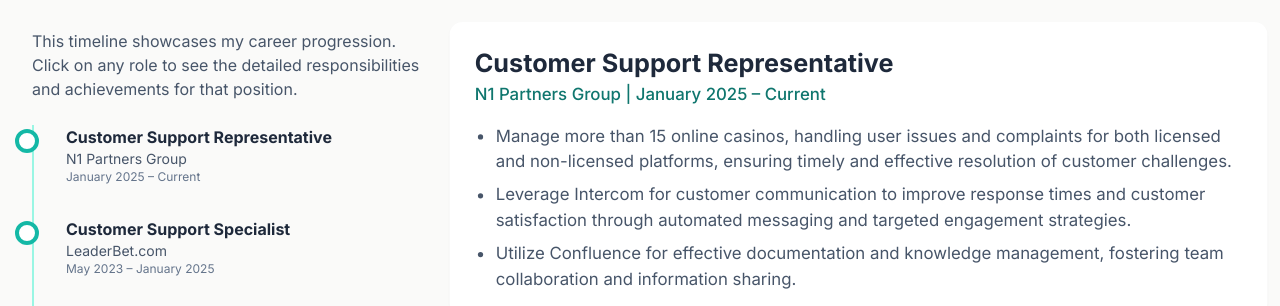
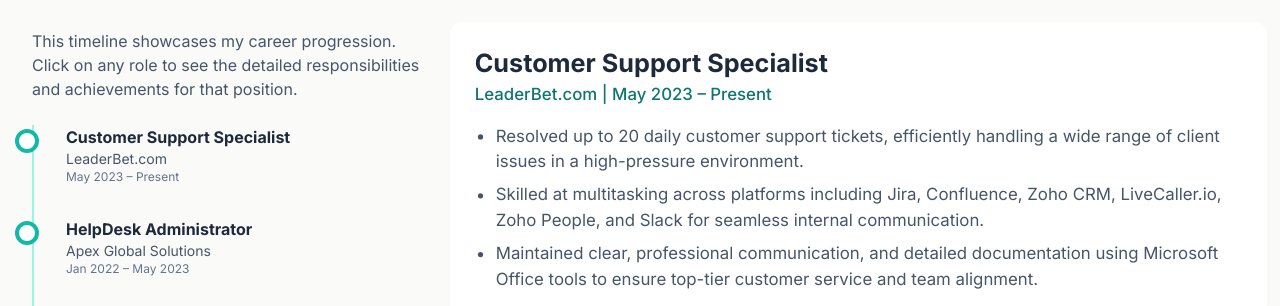
Before and after one commit to Luchezzze98/interactive-cv, a plain HTML site: page index.html in a window 1280 px wide. Shown: the part 469-775 px from the top of the page. Drawn offline with nearby package versions, Linux system fonts and the light colour scheme.

Commit message:
Update index.html

```diff
--- a/index.html
+++ b/index.html
@@ -112,18 +112,10 @@
         <section id="achievements" class="mb-16 scroll-mt-24 fade-in-section">
             <h2 class="text-3xl font-bold text-slate-800 mb-8 text-center" data-lang-key="achievementsTitle">Key Achievements</h2>
             <p class="text-slate-600 mb-8 text-center max-w-3xl mx-auto" data-lang-key="achievementsDescription">Here are some highlights from my career. Click on any card to learn more about the context and impact of these accomplishments.</p>
-            <div class="grid md:grid-cols-2 lg:grid-cols-3 gap-6">
-                 <div class="achievement-card bg-white p-6 rounded-xl shadow-sm hover:shadow-lg hover:-translate-y-1 transition-all cursor-pointer" data-achievement="casinos">
-                    <h3 class="text-2xl font-bold text-teal-600">15+</h3>
-                    <p class="font-semibold text-slate-700" data-lang-key="achievementCasinos">Online Casinos Managed</p>
-                </div>
+            <div class="grid md:grid-cols-2 lg:grid-cols-3 gap-6 justify-center">
                 <div class="achievement-card bg-white p-6 rounded-xl shadow-sm hover:shadow-lg hover:-translate-y-1 transition-all cursor-pointer" data-achievement="tickets">
                     <h3 class="text-2xl font-bold text-teal-600">20+</h3>
                     <p class="font-semibold text-slate-700" data-lang-key="achievementTickets">Daily Tickets Resolved</p>
-                </div>
-                 <div class="achievement-card bg-white p-6 rounded-xl shadow-sm hover:shadow-lg hover:-translate-y-1 transition-all cursor-pointer" data-achievement="knowledge">
-                    <h3 class="text-2xl font-bold text-teal-600">✓</h3>
-                    <p class="font-semibold text-slate-700" data-lang-key="achievementKnowledge">Knowledge Base Creation</p>
                 </div>
             </div>
         </section>
@@ -188,9 +180,7 @@
                     toolsSkillsTitle: 'Tools & Platforms',
                     achievementsTitle: 'Key Achievements',
                     achievementsDescription: 'Here are some highlights from my career. Click on any card to learn more about the context and impact of these accomplishments.',
-                    achievementCasinos: 'Online Casinos Managed',
                     achievementTickets: 'Daily Tickets Resolved',
-                    achievementKnowledge: 'Knowledge Base Creation',
                     educationTitle: 'Education & Languages',
                     educationSubTitle: 'Education',
                     degree: 'Computer Science',
@@ -206,19 +196,16 @@
                     skillModalBody: "This skill was applied and honed during my time at: ",
                     skillModalBodyDefault: "This is a foundational skill I've developed and applied across various professional contexts.",
                     experienceData: [
-                        { id: 'n1', title: 'Customer Support Representative', company: 'N1 Partners Group', period: 'January 2025 – Current', details: ['Manage more than 15 online casinos, handling user issues and complaints for both licensed and non-licensed platforms, ensuring timely and effective resolution of customer challenges.', 'Leverage Intercom for customer communication to improve response times and customer satisfaction through automated messaging and targeted engagement strategies.', 'Utilize Confluence for effective documentation and knowledge management, fostering team collaboration and information sharing.'], skills: ['Intercom', 'Confluence', 'Customer Service'] },
-                        { id: 'leaderbet', title: 'Customer Support Specialist', company: 'LeaderBet.com', period: 'May 2023 – January 2025', details: ['Resolved up to 20 daily customer support tickets, efficiently handling a wide range of client issues in a high-pressure environment.', 'Skilled at multitasking across platforms including Jira, Zoho CRM, LiveCaller.io, Zoho People, and Slack for seamless internal communication.', 'Maintained clear, professional communication, and detailed documentation using Microsoft Office tools to ensure top-tier customer service and team alignment.'], skills: ['Jira', 'Zoho CRM', 'LiveCaller.io', 'Microsoft Office', 'Slack', 'Zoho People', 'Ability to Multitask', 'Communication Skills', 'Ticketing Systems'] },
+                        { id: 'leaderbet', title: 'Customer Support Specialist', company: 'LeaderBet.com', period: 'May 2023 – Present', details: ['Resolved up to 20 daily customer support tickets, efficiently handling a wide range of client issues in a high-pressure environment.', 'Skilled at multitasking across platforms including Jira, Confluence, Zoho CRM, LiveCaller.io, Zoho People, and Slack for seamless internal communication.', 'Maintained clear, professional communication, and detailed documentation using Microsoft Office tools to ensure top-tier customer service and team alignment.'], skills: ['Jira', 'Confluence', 'Zoho CRM', 'LiveCaller.io', 'Microsoft Office', 'Slack', 'Zoho People', 'Ability to Multitask', 'Communication Skills', 'Ticketing Systems'] },
                         { id: 'apex', title: 'HelpDesk Administrator', company: 'Apex Global Solutions', period: 'Jan 2022 – May 2023', details: ['Provided technical support to staff in a nursing facility as a Helpdesk Administrator.', 'Managed and resolved support tickets using Zendesk.', 'Assisted in troubleshooting day-to-day technical issues to ensure smooth operations.'], skills: ['Zendesk', 'Slack', 'Microsoft Office', 'Problem Solving', 'Ticketing Systems'] },
                         { id: 'evolution', title: 'Customer Support Specialist', company: 'Evolution Gaming', period: 'Jun 2020 – Jan 2022', details: ['Delivered high-quality customer support for online live casino games, ensuring smooth player experiences and timely issue resolution.', 'Managed and tracked client concerns using Jira, maintaining an efficient and organized ticket workflow.', 'Used Microsoft Office tools to prepare reports, document client interactions, and support team communication and coordination.'], skills: ['Jira', 'Microsoft Office', 'Customer Service', 'Organizational Skills'] }
                     ],
                     skills: {
                         core: ['Ability to Multitask', 'Adaptability', 'Ability to Work in a Team', 'Communication Skills', 'Customer Service', 'Ticketing Systems', 'Organizational Skills', 'Problem Solving'],
-                        tools: ['Jira', 'Zendesk', 'Intercom', 'Confluence', 'Slack', 'LiveCaller.io', 'Zoho People', 'GitHub', 'Microsoft Office']
+                        tools: ['Jira', 'Zendesk', 'Confluence', 'Slack', 'LiveCaller.io', 'Zoho People', 'GitHub', 'Microsoft Office']
                     },
                     achievementDetails: {
-                        casinos: { title: 'Managed 15+ Online Casinos', body: 'At N1 Partners Group, I was responsible for overseeing customer support operations across a diverse portfolio of more than 15 unique online casino platforms. This required rapid context-switching and a deep understanding of various regulatory environments, both licensed and non-licensed, to ensure consistent and high-quality service.' },
-                        tickets: { title: 'Resolved 20+ Daily Tickets', body: 'During my time at LeaderBet.com, I consistently handled a high volume of over 20 customer support tickets per day. This involved managing complex issues in a fast-paced, high-pressure environment, demonstrating strong efficiency, problem-solving skills, and the ability to maintain a high standard of service under pressure.' },
-                        knowledge: { title: 'Knowledge Base Creation', body: 'A key initiative I undertook at N1 Partners Group was the development and maintenance of a comprehensive knowledge base using Confluence. This centralized resource was crucial for improving team efficiency, standardizing responses, and ensuring all team members had access to up-to-date information, which streamlined onboarding and ongoing training.' }
+                        tickets: { title: 'Resolved 20+ Daily Tickets', body: 'During my time at LeaderBet.com, I consistently handled a high volume of over 20 customer support tickets per day. This involved managing complex issues in a fast-paced, high-pressure environment, demonstrating strong efficiency, problem-solving skills, and the ability to maintain a high standard of service under pressure.' }
                     }
                 },
                 ka: {
@@ -235,9 +222,7 @@
                     toolsSkillsTitle: 'ინსტრუმენტები და პლატფორმები',
                     achievementsTitle: 'ძირითადი მიღწევები',
                     achievementsDescription: 'აქ მოცემულია ჩემი კარიერის რამდენიმე მნიშვნელოვანი მომენტი. დააჭირეთ ნებისმიერ ბარათს, რათა გაიგოთ მეტი ამ მიღწევების კონტექსტისა და გავლენის შესახებ.',
-                    achievementCasinos: 'ონლაინ კაზინოების მართვა',
                     achievementTickets: 'ყოველდღიური ტი켓ების მოგვარება',
-                    achievementKnowledge: 'ცოდნის ბაზის შექმნა',
                     educationTitle: 'განათლება და ენები',
                     educationSubTitle: 'განათლება',
                     degree: 'კომპიუტერული მეცნიერებები',
@@ -253,19 +238,16 @@
                     skillModalBody: "ეს უნარი გამოვიყენე და დავხვეწე შემდეგ კომპანიებში მუშაობისას: ",
                     skillModalBodyDefault: "ეს არის ფუნდამენტური უნარი, რომელიც განვავითარე და გამოვიყენე სხვადასხვა პროფესიულ კონტექსტში.",
                     experienceData: [
-                        { id: 'n1', title: 'მომხმარებელთა მხარდაჭერის წარმომადგენელი', company: 'N1 Partners Group', period: 'იანვარი 2025 – დღემდე', details: ['15-ზე მეტი ონლაინ კაზინოს მართვა, მომხმარებელთა პრობლემებისა და საჩივრების მოგვარება როგორც ლიცენზირებულ, ისე არალიცენზირებულ პლატფორმებზე.', 'Intercom-ის გამოყენება მომხმარებელთან კომუნიკაციის გასაუმჯობესებლად, რეაგირების დროის შემცირებისა და კმაყოფილების გაზრდის მიზნით.', 'Confluence-ის გამოყენება ეფექტური დოკუმენტაციისა და ცოდნის მენეჯმენტისთვის, გუნდური თანამშრომლობის ხელშეწყობისთვის.'], skills: ['Intercom', 'Confluence', 'Customer Service'] },
-                        { id: 'leaderbet', title: 'მომხმარებელთა მხარდაჭერის სპეციალისტი', company: 'LeaderBet.com', period: 'მაისი 2023 – იანვარი 2025', details: ['დღეში 20-მდე მომხმარებელთა მხარდაჭერის ტი켓ის ეფექტურად მოგვარება მაღალი წნეხის გარემოში.', 'მრავალ პლატფორმაზე ერთდროულად მუშაობის უნარი, მათ შორის Jira, Zoho CRM, LiveCaller.io, Zoho People და Slack.', 'ნათელი, პროფესიონალური კომუნიკაციისა და დეტალური დოკუმენტაციის წარმოება Microsoft Office-ის ინსტრუმენტების გამოყენებით.'], skills: ['Jira', 'Zoho CRM', 'LiveCaller.io', 'Microsoft Office', 'Slack', 'Zoho People', 'Ability to Multitask', 'Communication Skills', 'Ticketing Systems'] },
+                        { id: 'leaderbet', title: 'მომხმარებელთა მხარდაჭერის სპეციალისტი', company: 'LeaderBet.com', period: 'მაისი 2023 – დღემდე', details: ['დღეში 20-მდე მომხმარებელთა მხარდაჭერის ტი켓ის ეფექტურად მოგვარება მაღალი წნეხის გარემოში.', 'მრავალ პლატფორმაზე ერთდროულად მუშაობის უნარი, მათ შორის Jira, Confluence, Zoho CRM, LiveCaller.io, Zoho People და Slack.', 'ნათელი, პროფესიონალური კომუნიკაციისა და დეტალური დოკუმენტაციის წარმოება Microsoft Office-ის ინსტრუმენტების გამოყენებით.'], skills: ['Jira', 'Confluence', 'Zoho CRM', 'LiveCaller.io', 'Microsoft Office', 'Slack', 'Zoho People', 'Ability to Multitask', 'Communication Skills', 'Ticketing Systems'] },
                         { id: 'apex', title: 'HelpDesk ადმინისტრატორი', company: 'Apex Global Solutions', period: 'იანვარი 2022 – მაისი 2023', details: ['ტექნიკური დახმარების გაწევა საექთნო დაწესებულების თანამშრომლებისთვის.', 'მხარდაჭერის ტი켓ების მართვა და მოგვარება Zendesk-ის გამოყენებით.', 'ყოველდღიური ტექნიკური პრობლემების მოგვარებაში დახმარება შეუფერხებელი მუშაობის უზრუნველსაყოფად.'], skills: ['Zendesk', 'Slack', 'Microsoft Office', 'Problem Solving', 'Ticketing Systems'] },
                         { id: 'evolution', title: 'მომხმარებელთა მხარდაჭერის სპეციალისტი', company: 'Evolution Gaming', period: 'ივნისი 2020 – იანვარი 2022', details: ['მაღალი ხარისხის მომხმარებელთა მხარდაჭერის მიწოდება ონლაინ ლაივ კაზინოს თამაშებისთვის.', 'კლიენტთა პრობლემების მართვა და თვალყურის დევნება Jira-ს გამოყენებით.', 'Microsoft Office-ის ინსტრუმენტების გამოყენება ანგარიშების მოსამზადებლად და კლიენტებთან ურთიერთობის დოკუმენტირებისთვის.'], skills: ['Jira', 'Microsoft Office', 'Customer Service', 'Organizational Skills'] }
                     ],
                     skills: {
                         core: ['მრავალფუნქციურობა', 'ადაპტაციის უნარი', 'გუნდური მუშაობა', 'კომუნიკაციის უნარი', 'მომხმარებელთა მომსახურება', 'ტი켓ინგის სისტემები', 'ორგანიზაციული უნარები', 'პრობლემის გადაჭრა'],
-                        tools: ['Jira', 'Zendesk', 'Intercom', 'Confluence', 'Slack', 'LiveCaller.io', 'Zoho People', 'GitHub', 'Microsoft Office']
+                        tools: ['Jira', 'Zendesk', 'Confluence', 'Slack', 'LiveCaller.io', 'Zoho People', 'GitHub', 'Microsoft Office']
                     },
                     achievementDetails: {
-                        casinos: { title: '15+ ონლაინ კაზინოს მართვა', body: 'N1 Partners Group-ში მე პასუხისმგებელი ვიყავი 15-ზე მეტი უნიკალური ონლაინ კაზინოს პლატფორმის მომხმარებელთა მხარდაჭერის ოპერაციების ზედამხედველობაზე. ეს მოითხოვდა სწრაფ კონტექსტურ გადართვას და სხვადასხვა მარეგულირებელი გარემოს ღრმა ცოდნას.' },
-                        tickets: { title: '20+ ყოველდღიური ტი켓ის მოგვარება', body: 'LeaderBet.com-ში მუშაობისას, მე მუდმივად ვამუშავებდი დღეში 20-ზე მეტ მომხმარებელთა მხარდაჭერის ტი켓ს. ეს მოიცავდა რთული საკითხების მართვას სწრაფ, მაღალი წნეხის გარემოში.' },
-                        knowledge: { title: 'ცოდნის ბაზის შექმნა', body: 'N1 Partners Group-ში ჩემი ერთ-ერთი მთავარი ინიციატივა იყო Confluence-ის გამოყენებით ცოდნის სრულყოფილი ბაზის შემუშავება და შენარჩუნება. ეს ცენტრალიზებული რესურსი გადამწყვეტი იყო გუნდის ეფექტურობის გასაუმჯობესებლად.' }
+                        tickets: { title: '20+ ყოველდღიური ტი켓ის მოგვარება', body: 'LeaderBet.com-ში მუშაობისას, მე მუდმივად ვამუშავებდი დღეში 20-ზე მეტ მომხმარებელთა მხარდაჭერის ტი켓ს. ეს მოიცავდა რთული საკითხების მართვას სწრაფ, მაღალი წნეხის გარემოში.' }
                     }
                 }
             };
@@ -288,8 +270,8 @@
             };
 
             const closeModal = () => {
-                modalContent.classList.add('scale-95', 'opacity-0');
-                setTimeout(() => { modal.classList.add('hidden'); modal.classList.remove('flex'); }, 200);
+                 modalContent.classList.add('scale-95', 'opacity-0');
+                 setTimeout(() => { modal.classList.add('hidden'); modal.classList.remove('flex'); }, 200);
             };
 
             function updateLanguage(lang) {
@@ -426,7 +408,7 @@
                 y += 8;
 
                 doc.setFontSize(10);
-                const contactInfo = 'l.lashkhi98@gmail.com   |   +995 593 541731   |   Tbilisi, Georgia';
+                const contactInfo = 'l.lashkhi98@gmail.com    |    +995 593 541731    |    Tbilisi, Georgia';
                 doc.text(contactInfo, pageWidth / 2, y, { align: 'center' });
                 y += 8;
                 doc.line(margin, y, pageWidth - margin, y);
@@ -483,7 +465,7 @@
 
                 addSection(content.languagesSubTitle);
                 doc.setFontSize(10);
-                doc.text(`${content.langGeo} ${content.langGeoLevel}   |   ${content.langEng} ${content.langEngLevel}   |   ${content.langRus} ${content.langRusLevel}`, margin, y);
+                doc.text(`${content.langGeo} ${content.langGeoLevel}    |    ${content.langEng} ${content.langEngLevel}    |    ${content.langRus} ${content.langRusLevel}`, margin, y);
 
                 doc.save(`CV-Luka-Lashkhi-${lang.toUpperCase()}.pdf`);
             }
```
